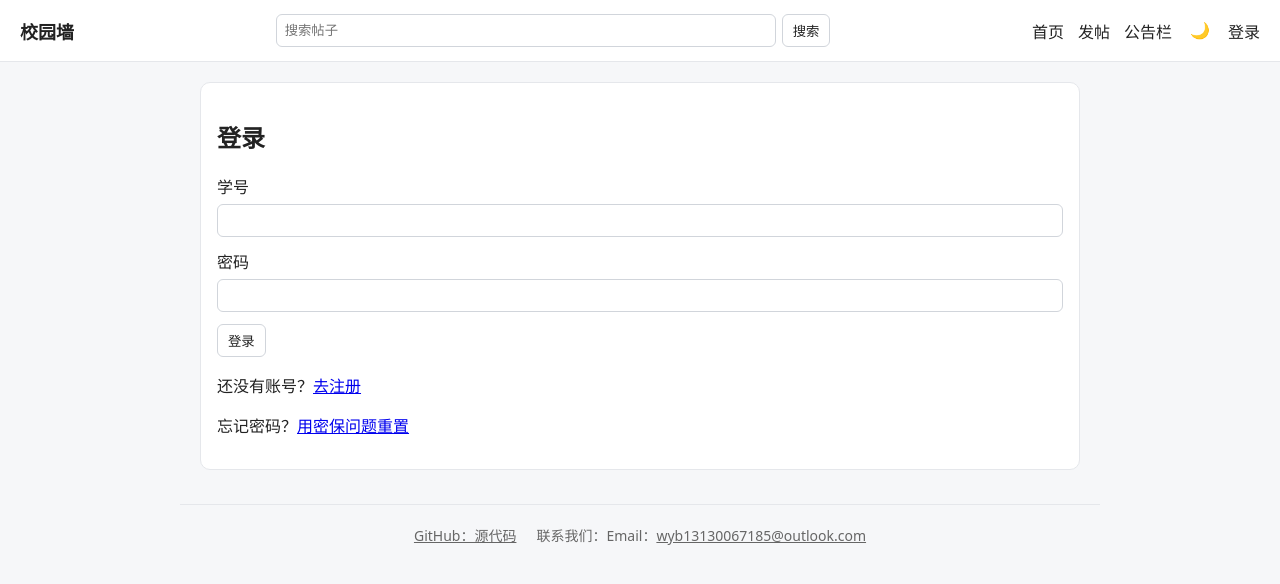
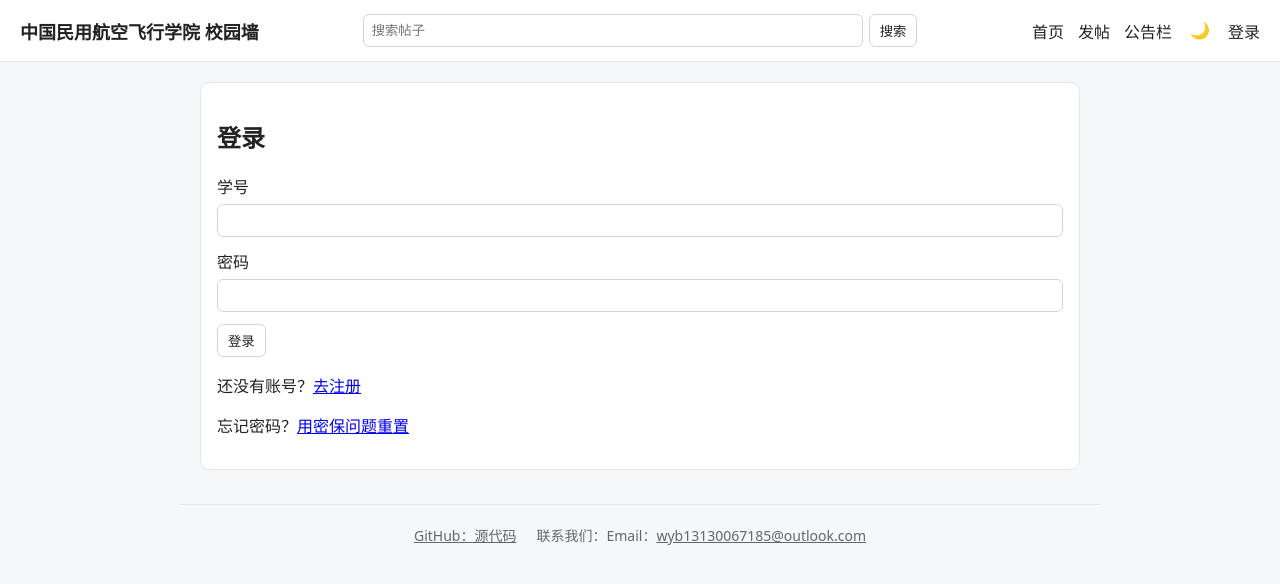
Before and after one commit to coconutbobo/campus-wall, a Vue app in the folder frontend/: page /login in a window 1280 px wide. Shown: the top 584 px of the page. Built offline with nearby package versions, Linux system fonts and the light colour scheme.

Commit message:
Update topbar branding and layout styles

```diff
--- a/frontend/src/App.vue
+++ b/frontend/src/App.vue
@@ -4,7 +4,7 @@
 <template>
   <div class="layout">
     <header class="topbar">
-      <router-link to="/" class="brand">校园墙</router-link>
+      <router-link to="/" class="brand">中国民用航空飞行学院 校园墙</router-link>
       <form class="search-box" @submit.prevent="goSearch">
         <input class="search-input" v-model="searchKeyword" placeholder="搜索帖子" />
         <button type="submit">搜索</button>
@@ -119,10 +119,10 @@ onUnmounted(() => {
   --button-border: #3a3f47;
 }
 body { margin: 0; font-family: system-ui, sans-serif; background: var(--bg); color: var(--text); }
-.topbar { display: flex; align-items: center; gap: 14px; padding: 14px 20px; background: var(--surface); border-bottom: 1px solid var(--border); }
-.topbar nav { display: flex; gap: 14px; align-items: center; margin-left: auto; }
+.topbar { display: grid; grid-template-columns: 1fr auto 1fr; align-items: center; gap: 14px; padding: 14px 20px; background: var(--surface); border-bottom: 1px solid var(--border); }
+.topbar nav { display: flex; gap: 14px; align-items: center; justify-self: end; }
 .topbar a { color: var(--text); text-decoration: none; }
-.brand { font-weight: 700; font-size: 18px; }
+.brand { font-weight: 700; font-size: 18px; justify-self: start; }
 main { max-width: 880px; margin: 0 auto; padding: 20px; }
 /* 每个页面底下的页脚：GitHub 源代码链接和联系邮箱，所有页面共用这一个。 */
 .site-footer { max-width: 880px; margin: 0 auto; padding: 20px; display: flex; flex-wrap: wrap; gap: 8px 20px; justify-content: center; color: var(--muted); border-top: 1px solid var(--border); font-size: 14px; }
@@ -131,7 +131,7 @@ button { cursor: pointer; background: var(--button-bg); color: var(--text); bord
 input, select, textarea { width: 100%; padding: 8px; margin: 6px 0 12px; box-sizing: border-box; background: var(--input-bg); color: var(--text); border: 1px solid var(--input-border); border-radius: 6px; }
 .card { background: var(--surface); border: 1px solid var(--border); border-radius: 10px; padding: 16px; margin-bottom: 14px; }
 /* 顶栏搜索框：放在顶栏中间，输入框宽 500，不走上面 input 那条 100% 宽的通用样式。 */
-.search-box { flex: 1; display: flex; gap: 6px; align-items: center; justify-content: center; }
+.search-box { display: flex; gap: 6px; align-items: center; justify-content: center; }
 .search-input { width: 500px; max-width: 100%; margin: 0; }
 /* 昵称下拉菜单：点昵称才展开，里面的“我的帖子”“我的资料”“我的收藏”是平行的三个入口，退出也在同一层。 */
 .user-menu { position: relative; }
```
